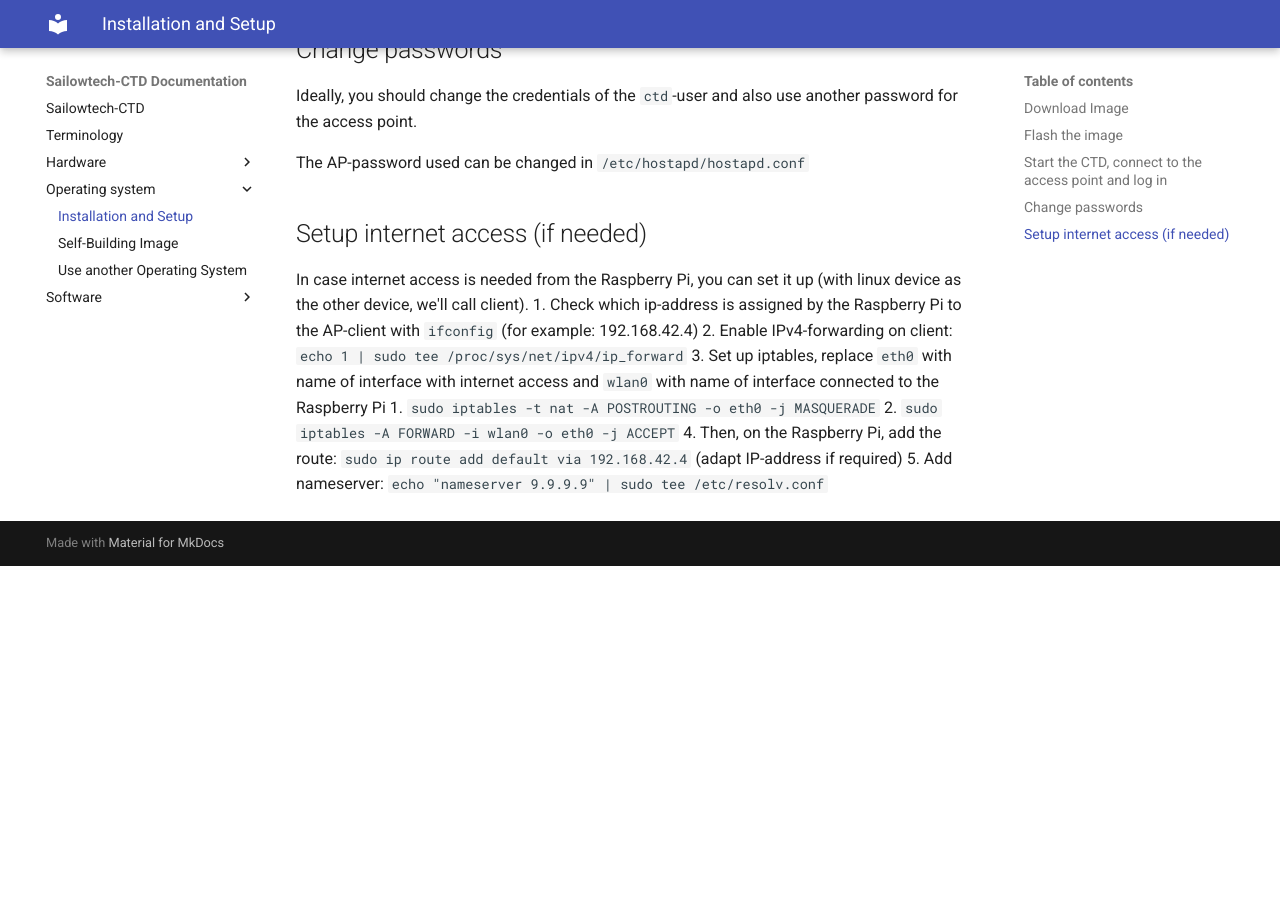
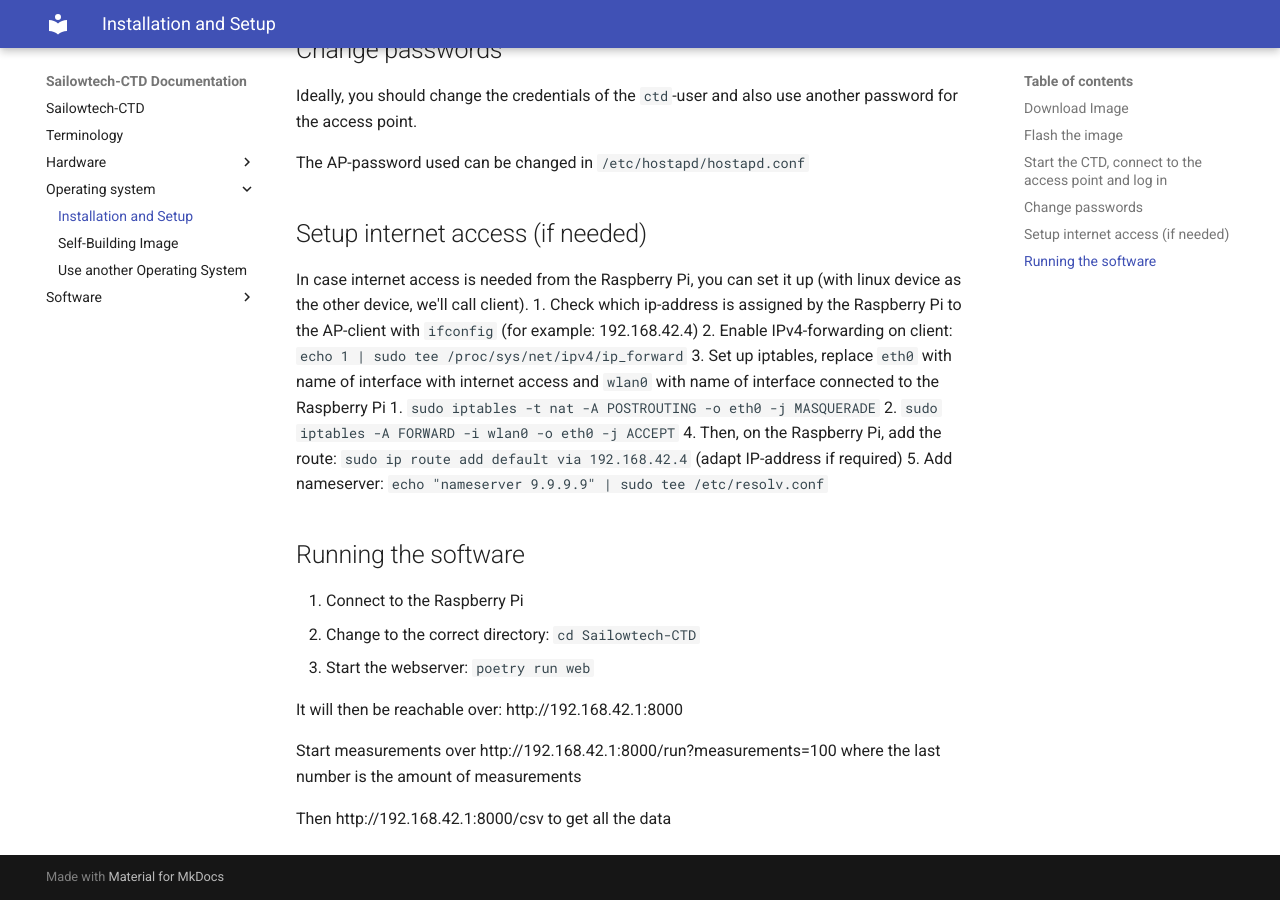
Before and after one commit to Sailowtech/Sailowtech-CTD, an MkDocs documentation site: the page built from docs/operating-system/installing.md, in a window 1280 px wide and 900 px high, scrolled down 915 px. Built offline with MkDocs 1.6.1 and Material for MkDocs 9.7.7, drawn with Linux system fonts in a browser that asks for light colours; before the commit the page ends 1481 px from its top, so only the background shows below that.

Commit message:
Fixed sleep and added usage documentation

```diff
--- a/docs/operating-system/installing.md
+++ b/docs/operating-system/installing.md
@@ -39,3 +39,15 @@
    2. `sudo iptables -A FORWARD -i wlan0 -o eth0 -j ACCEPT`
 4. Then, on the Raspberry Pi, add the route: `sudo ip route add default via 192.168.42.4` (adapt IP-address if required)
 5. Add nameserver: `echo "nameserver 9.9.9.9" | sudo tee /etc/resolv.conf`
+
+## Running the software
+
+1. Connect to the Raspberry Pi
+2. Change to the correct directory: `cd Sailowtech-CTD`
+3. Start the webserver: `poetry run web`
+
+It will then be reachable over: http://192.168.42.1:8000
+
+Start measurements over http://192.168.42.1:8000/run?measurements=100 where the last number is the amount of measurements
+
+Then http://192.168.42.1:8000/csv to get all the data
```
Also changed, not shown: 1 other file.
